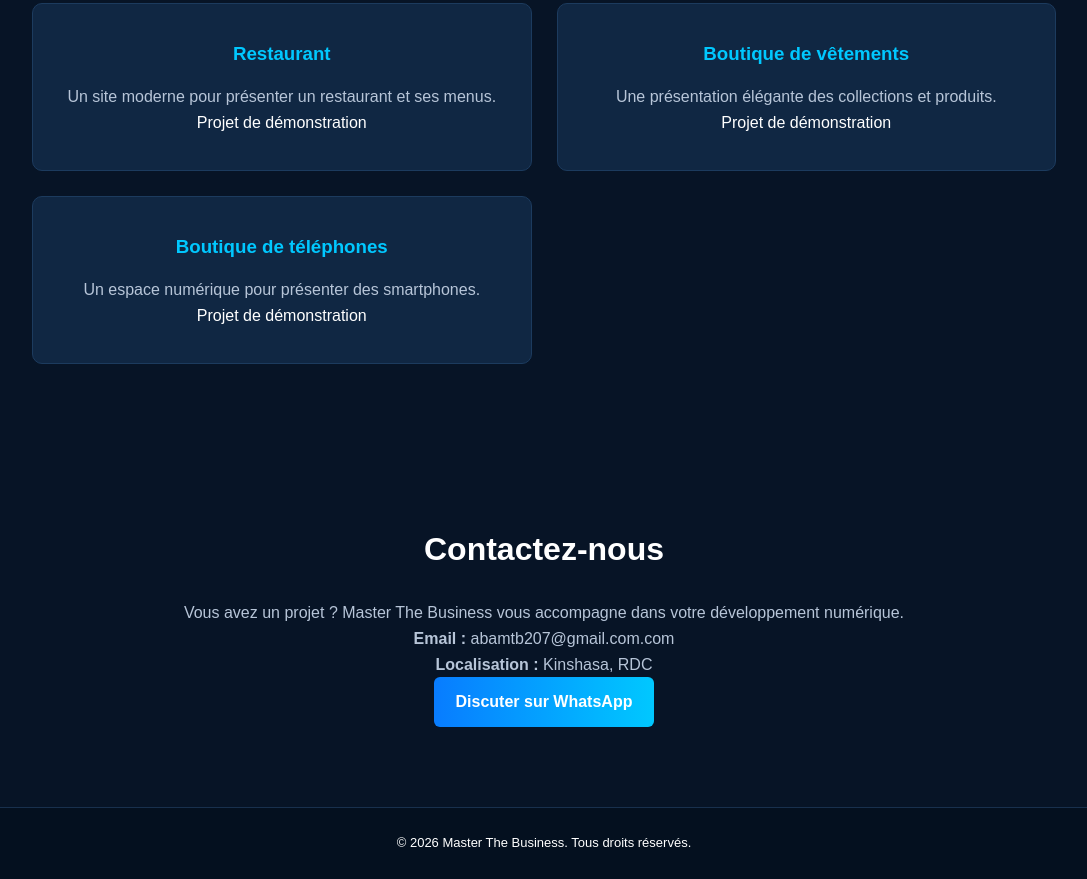
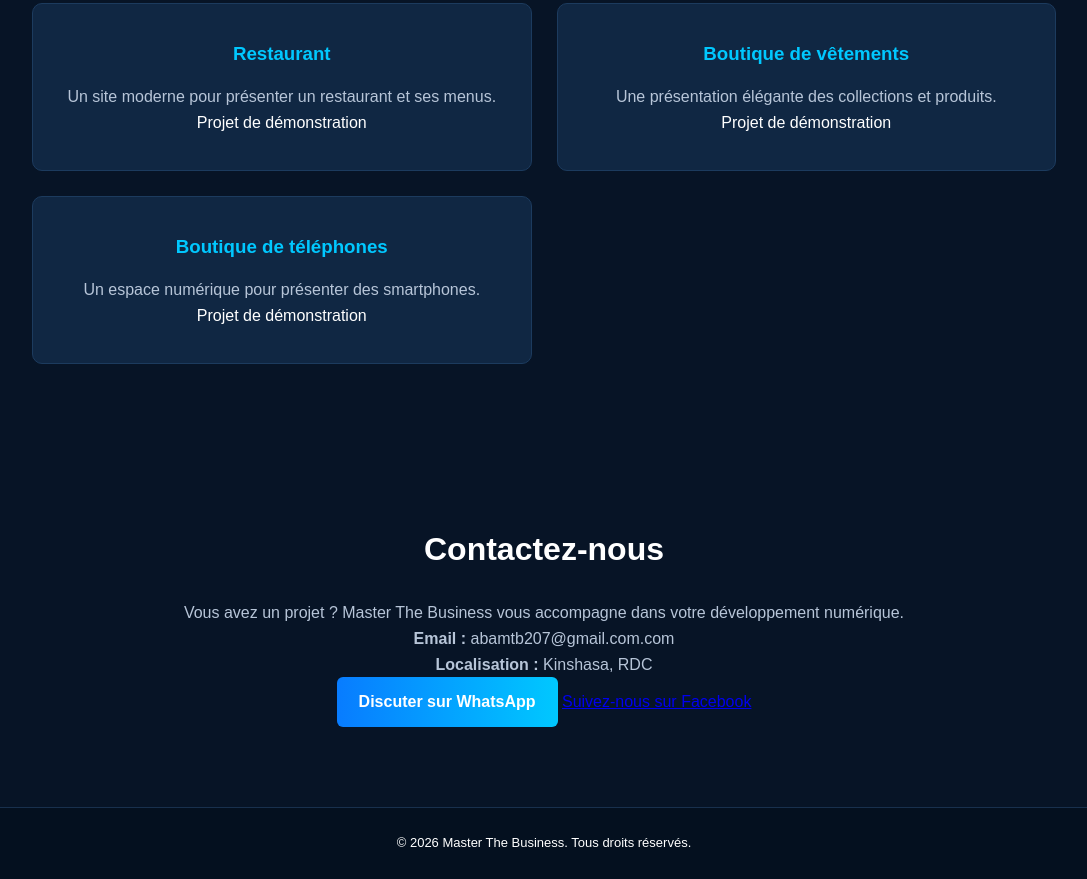
Before and after one commit to MTBusi/Master-The-Business, a plain HTML site: page index.html in a window 1280 px wide. Shown: the part 1838-2717 px from the top of the page, without its empty margins (96-1183 px from the left). Drawn offline with Linux system fonts and the light colour scheme.

Commit message:
Add Facebook link in contact section
Added Facebook link to the contact section.

```diff
--- a/index.html
+++ b/index.html
@@ -164,6 +164,9 @@
     <a href="https://wa.me/message/T2PEEZQDKIOZO1" class="btn" target="_blank">
         Discuter sur WhatsApp
     </a>
+    <a href="https://web.facebook.com/abramcoeur.mutombomtb">
+        Suivez-nous sur Facebook
+    </a>
 </section>
 
     <!-- FOOTER -->
```
